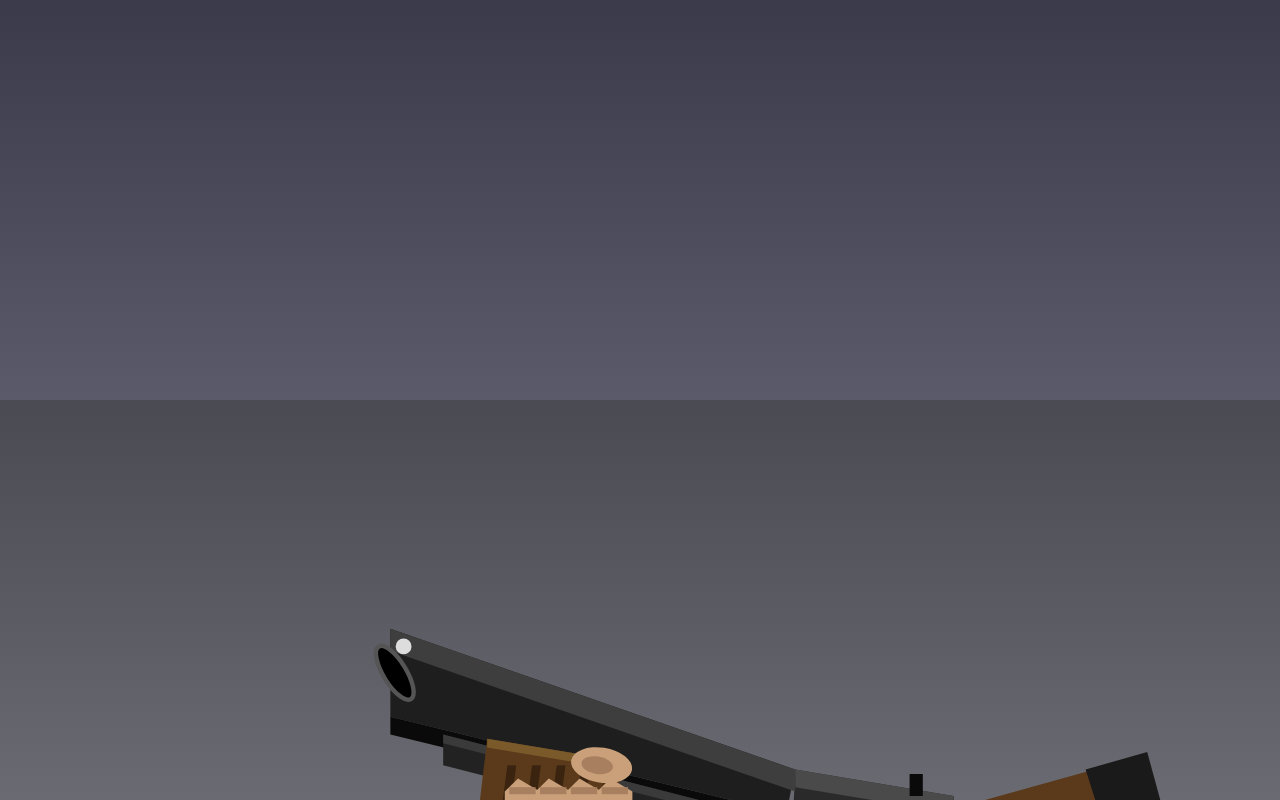
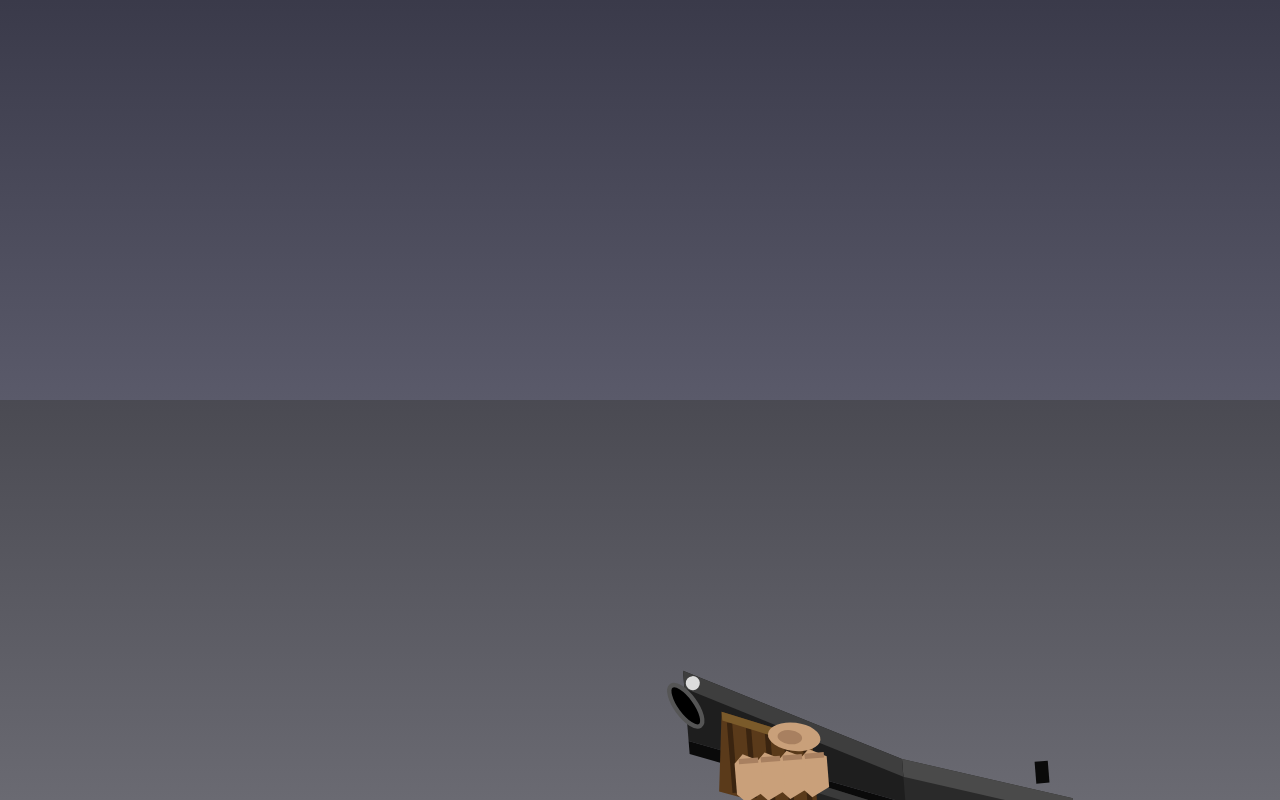
Before and after one commit to djsvp68r87-bot/game, a plain HTML site: page shotgun.html in a window 1280 px wide. Drawn offline with Linux system fonts and the light colour scheme.

Commit message:
Update shotgun.html

```diff
--- a/shotgun.html
+++ b/shotgun.html
@@ -30,7 +30,6 @@ window.addEventListener('resize', resize);
 window.addEventListener('orientationchange', function(){ setTimeout(resize, 250); });
 
 function draw(){
-  // Background - like in game
   var ceilGrad = ctx.createLinearGradient(0, 0, 0, H/2);
   ceilGrad.addColorStop(0, '#3a3a4a');
   ceilGrad.addColorStop(1, '#5a5a6a');
@@ -47,240 +46,230 @@ function draw(){
 }
 
 function drawShotgun(){
-  // ===== SHOTGUN - Remington 870 style, first person =====
+  var S = Math.min(W, H) * 0.11;
 
-  var S = Math.min(W, H) * 0.11;  // scale unit
-  // Anchor: bottom-right, gun sits in lower right area
-  var cx = W * 0.58;
-  var cy = H * 1.05;
+  // ===== Anchor: bottom-right corner =====
+  var cx = W * 0.72;
+  var cy = H * 0.98;
 
   ctx.save();
   ctx.translate(cx, cy);
 
-  // ===== ARM (forearm) coming from bottom-right =====
+  // Angle: barrel points forward into screen (up-left), so rotate slightly
+  ctx.rotate(-0.08);
+
+  // ===== FOREARM (coming from bottom-right) =====
   ctx.fillStyle = '#2d4a24';
   ctx.beginPath();
-  ctx.moveTo(S*1.8, S*0.3);
-  ctx.lineTo(S*5.5, S*0.8);
-  ctx.lineTo(S*5.5, S*6.0);
-  ctx.lineTo(S*1.2, S*4.5);
+  ctx.moveTo(S*1.4, S*0.8);
+  ctx.lineTo(S*4.0, S*1.3);
+  ctx.lineTo(S*4.0, S*5.0);
+  ctx.lineTo(S*0.8, S*4.0);
   ctx.closePath();
   ctx.fill();
-  // Sleeve camo stripes
+  // Camo stripes
   ctx.fillStyle = '#1f3518';
   ctx.beginPath();
-  ctx.moveTo(S*2.2, S*1.4);
-  ctx.lineTo(S*5.0, S*1.9);
-  ctx.lineTo(S*5.0, S*2.4);
-  ctx.lineTo(S*2.0, S*1.9);
-  ctx.closePath();
-  ctx.fill();
-  ctx.beginPath();
-  ctx.moveTo(S*2.5, S*2.8);
-  ctx.lineTo(S*5.0, S*3.2);
-  ctx.lineTo(S*5.0, S*3.7);
-  ctx.lineTo(S*2.3, S*3.3);
+  ctx.moveTo(S*1.8, S*1.8);
+  ctx.lineTo(S*3.6, S*2.2);
+  ctx.lineTo(S*3.6, S*2.7);
+  ctx.lineTo(S*1.6, S*2.3);
   ctx.closePath();
   ctx.fill();
 
-  // ===== STOCK (right side, behind) =====
-  ctx.fillStyle = '#5a3a1a';  // wood
+  // ===== STOCK (wooden, behind receiver, goes right) =====
+  ctx.fillStyle = '#5a3a1a';
   ctx.beginPath();
-  ctx.moveTo(S*2.2, -S*0.3);
-  ctx.lineTo(S*4.0, -S*0.8);
-  ctx.lineTo(S*4.6, S*1.4);
-  ctx.lineTo(S*2.8, S*1.9);
+  ctx.moveTo(S*1.6, S*0.3);
+  ctx.lineTo(S*3.4, S*0.7);
+  ctx.lineTo(S*3.7, S*2.4);
+  ctx.lineTo(S*1.7, S*2.1);
   ctx.closePath();
   ctx.fill();
-  // Wood grain darker
+  // Wood grain
   ctx.fillStyle = '#3a2410';
   ctx.beginPath();
-  ctx.moveTo(S*2.6, S*0.1);
-  ctx.lineTo(S*4.1, -S*0.4);
-  ctx.lineTo(S*4.3, S*0.5);
-  ctx.lineTo(S*2.8, S*1.0);
+  ctx.moveTo(S*1.9, S*0.9);
+  ctx.lineTo(S*3.5, S*1.2);
+  ctx.lineTo(S*3.6, S*1.7);
+  ctx.lineTo(S*1.9, S*1.5);
   ctx.closePath();
   ctx.fill();
-  // Butt plate (black rubber)
+  // Butt plate
   ctx.fillStyle = '#1a1a1a';
   ctx.beginPath();
-  ctx.moveTo(S*3.9, -S*0.8);
-  ctx.lineTo(S*4.6, -S*1.0);
-  ctx.lineTo(S*5.2, S*1.2);
-  ctx.lineTo(S*4.6, S*1.4);
+  ctx.moveTo(S*3.4, S*0.7);
+  ctx.lineTo(S*4.1, S*0.9);
+  ctx.lineTo(S*4.4, S*2.6);
+  ctx.lineTo(S*3.7, S*2.4);
   ctx.closePath();
   ctx.fill();
 
   // ===== RECEIVER (main body) =====
   ctx.fillStyle = '#2a2a2a';
   ctx.beginPath();
-  ctx.moveTo(S*0.6, -S*0.8);
-  ctx.lineTo(S*2.4, -S*0.5);
-  ctx.lineTo(S*2.6, S*1.8);
-  ctx.lineTo(S*0.5, S*1.4);
+  ctx.moveTo(-S*0.2, -S*0.3);
+  ctx.lineTo(S*1.7, S*0.3);
+  ctx.lineTo(S*1.7, S*2.3);
+  ctx.lineTo(-S*0.3, S*1.6);
   ctx.closePath();
   ctx.fill();
-  // Receiver top highlight
+  // Top highlight
   ctx.fillStyle = '#4a4a4a';
   ctx.beginPath();
-  ctx.moveTo(S*0.6, -S*0.8);
-  ctx.lineTo(S*2.4, -S*0.5);
-  ctx.lineTo(S*2.4, -S*0.3);
-  ctx.lineTo(S*0.6, -S*0.6);
+  ctx.moveTo(-S*0.2, -S*0.3);
+  ctx.lineTo(S*1.7, S*0.3);
+  ctx.lineTo(S*1.7, S*0.5);
+  ctx.lineTo(-S*0.2, -S*0.1);
   ctx.closePath();
   ctx.fill();
-  // Ejection port (dark hole)
+  // Ejection port
   ctx.fillStyle = '#050505';
-  ctx.fillRect(S*1.4, -S*0.15, S*0.5, S*0.3);
-  // Slide-action bar detail
+  ctx.fillRect(S*0.8, S*0.35, S*0.55, S*0.35);
+  // Slide-action bar
   ctx.fillStyle = '#0a0a0a';
-  ctx.fillRect(S*0.7, S*0.4, S*1.7, S*0.15);
+  ctx.fillRect(-S*0.1, S*1.0, S*1.8, S*0.18);
 
   // ===== TRIGGER GUARD =====
   ctx.strokeStyle = '#1a1a1a';
   ctx.lineWidth = S*0.12;
   ctx.beginPath();
-  ctx.moveTo(S*0.85, S*1.4);
-  ctx.quadraticCurveTo(S*0.6, S*2.1, S*1.4, S*2.0);
+  ctx.moveTo(S*0.15, S*1.8);
+  ctx.quadraticCurveTo(-S*0.1, S*2.5, S*0.6, S*2.5);
   ctx.stroke();
   // Trigger
   ctx.fillStyle = '#0a0a0a';
   ctx.beginPath();
-  ctx.moveTo(S*0.95, S*1.5);
-  ctx.quadraticCurveTo(S*0.9, S*1.9, S*1.1, S*1.95);
-  ctx.lineTo(S*1.2, S*1.9);
-  ctx.quadraticCurveTo(S*1.05, S*1.7, S*1.1, S*1.5);
+  ctx.moveTo(S*0.2, S*1.85);
+  ctx.quadraticCurveTo(S*0.15, S*2.25, S*0.4, S*2.3);
+  ctx.lineTo(S*0.5, S*2.25);
+  ctx.quadraticCurveTo(S*0.3, S*2.05, S*0.35, S*1.85);
   ctx.closePath();
   ctx.fill();
 
-  // ===== BARREL (extends forward-up-left) =====
-  // Main barrel body
+  // ===== BARREL (extends forward into screen, up-left) =====
   ctx.fillStyle = '#1e1e1e';
   ctx.beginPath();
-  ctx.moveTo(S*0.6, -S*0.8);
-  ctx.lineTo(-S*4.0, -S*2.4);
-  ctx.lineTo(-S*4.0, -S*1.4);
-  ctx.lineTo(S*0.5, -S*0.3);
+  ctx.moveTo(-S*0.2, -S*0.3);
+  ctx.lineTo(-S*2.6, -S*1.5);
+  ctx.lineTo(-S*2.6, -S*0.7);
+  ctx.lineTo(-S*0.2, S*0.2);
   ctx.closePath();
   ctx.fill();
-  // Barrel top highlight (metal shine)
+  // Top highlight
   ctx.fillStyle = '#3e3e3e';
   ctx.beginPath();
-  ctx.moveTo(S*0.6, -S*0.8);
-  ctx.lineTo(-S*4.0, -S*2.4);
-  ctx.lineTo(-S*4.0, -S*2.15);
-  ctx.lineTo(S*0.6, -S*0.55);
+  ctx.moveTo(-S*0.2, -S*0.3);
+  ctx.lineTo(-S*2.6, -S*1.5);
+  ctx.lineTo(-S*2.6, -S*1.3);
+  ctx.lineTo(-S*0.2, -S*0.1);
   ctx.closePath();
   ctx.fill();
-  // Barrel bottom shadow
+  // Bottom shadow
   ctx.fillStyle = '#0a0a0a';
   ctx.beginPath();
-  ctx.moveTo(S*0.5, -S*0.3);
-  ctx.lineTo(-S*4.0, -S*1.4);
-  ctx.lineTo(-S*4.0, -S*1.2);
-  ctx.lineTo(S*0.5, -S*0.1);
+  ctx.moveTo(-S*0.2, S*0.2);
+  ctx.lineTo(-S*2.6, -S*0.7);
+  ctx.lineTo(-S*2.6, -S*0.55);
+  ctx.lineTo(-S*0.2, S*0.35);
   ctx.closePath();
   ctx.fill();
 
-  // ===== TUBE MAGAZINE (under barrel) =====
+  // ===== TUBE MAGAZINE =====
   ctx.fillStyle = '#222';
   ctx.beginPath();
-  ctx.moveTo(S*0.5, -S*0.2);
-  ctx.lineTo(-S*3.4, -S*1.2);
-  ctx.lineTo(-S*3.4, -S*0.85);
-  ctx.lineTo(S*0.5, S*0.15);
+  ctx.moveTo(-S*0.2, S*0.3);
+  ctx.lineTo(-S*2.2, -S*0.5);
+  ctx.lineTo(-S*2.2, -S*0.2);
+  ctx.lineTo(-S*0.2, S*0.6);
   ctx.closePath();
   ctx.fill();
-  // Tube highlight
   ctx.fillStyle = '#3a3a3a';
   ctx.beginPath();
-  ctx.moveTo(S*0.5, -S*0.2);
-  ctx.lineTo(-S*3.4, -S*1.2);
-  ctx.lineTo(-S*3.4, -S*1.1);
-  ctx.lineTo(S*0.5, -S*0.1);
+  ctx.moveTo(-S*0.2, S*0.3);
+  ctx.lineTo(-S*2.2, -S*0.5);
+  ctx.lineTo(-S*2.2, -S*0.4);
+  ctx.lineTo(-S*0.2, S*0.4);
   ctx.closePath();
   ctx.fill();
 
-  // ===== PUMP / FOREND (wooden pump grip under barrel) =====
+  // ===== PUMP / FOREND (wooden, in middle-left) =====
   ctx.fillStyle = '#5a3a1a';
   ctx.beginPath();
-  ctx.moveTo(-S*1.4, -S*0.9);
-  ctx.lineTo(-S*2.9, -S*1.15);
-  ctx.lineTo(-S*3.0, -S*0.3);
-  ctx.lineTo(-S*1.4, -S*0.05);
+  ctx.moveTo(-S*1.2, -S*0.6);
+  ctx.lineTo(-S*2.2, -S*1.0);
+  ctx.lineTo(-S*2.3, -S*0.1);
+  ctx.lineTo(-S*1.2, S*0.3);
   ctx.closePath();
   ctx.fill();
-  // Pump grooves (wood texture)
+  // Pump ridges
   ctx.fillStyle = '#3a2410';
   for (var g = 0; g < 5; g++){
+    var gx = -S*1.25 - g*S*0.21;
     ctx.beginPath();
-    ctx.moveTo(-S*1.55 - g*S*0.28, -S*0.85);
-    ctx.lineTo(-S*1.65 - g*S*0.28, -S*0.1);
-    ctx.lineTo(-S*1.55 - g*S*0.28, -S*0.1);
-    ctx.lineTo(-S*1.45 - g*S*0.28, -S*0.85);
+    ctx.moveTo(gx, -S*0.55 - g*S*0.08);
+    ctx.lineTo(gx - S*0.06, -S*0.55 - g*S*0.08);
+    ctx.lineTo(gx - S*0.06, S*0.25 - g*S*0.08);
+    ctx.lineTo(gx, S*0.25 - g*S*0.08);
     ctx.closePath();
     ctx.fill();
   }
-  // Pump front highlight
+  // Pump front edge highlight
   ctx.fillStyle = '#7a5a2a';
   ctx.beginPath();
-  ctx.moveTo(-S*1.4, -S*0.9);
-  ctx.lineTo(-S*2.9, -S*1.15);
-  ctx.lineTo(-S*2.9, -S*1.05);
-  ctx.lineTo(-S*1.4, -S*0.8);
+  ctx.moveTo(-S*1.2, -S*0.6);
+  ctx.lineTo(-S*2.2, -S*1.0);
+  ctx.lineTo(-S*2.2, -S*0.9);
+  ctx.lineTo(-S*1.2, -S*0.5);
   ctx.closePath();
   ctx.fill();
 
   // ===== HAND on pump =====
-  // Fingers wrapped around pump
   ctx.fillStyle = '#c9a07a';
   for (var f = 0; f < 4; f++){
-    var fx = -S*1.5 - f*S*0.35;
-    var fy = -S*0.7;
+    var fx = -S*1.25 - f*S*0.25;
+    var fy = -S*0.5;
     ctx.beginPath();
     ctx.moveTo(fx, fy);
-    ctx.lineTo(fx - S*0.15, fy + S*0.15);
-    ctx.lineTo(fx - S*0.15, fy + S*0.55);
-    ctx.lineTo(fx, fy + S*0.7);
-    ctx.lineTo(fx + S*0.25, fy + S*0.55);
-    ctx.lineTo(fx + S*0.25, fy + S*0.15);
+    ctx.lineTo(fx - S*0.1, fy + S*0.1);
+    ctx.lineTo(fx - S*0.1, fy + S*0.45);
+    ctx.lineTo(fx, fy + S*0.55);
+    ctx.lineTo(fx + S*0.2, fy + S*0.45);
+    ctx.lineTo(fx + S*0.2, fy + S*0.1);
     ctx.closePath();
     ctx.fill();
-    // Knuckle shadow
     ctx.fillStyle = '#a88060';
-    ctx.fillRect(fx - S*0.1, fy + S*0.1, S*0.3, S*0.08);
+    ctx.fillRect(fx - S*0.05, fy + S*0.05, S*0.22, S*0.06);
     ctx.fillStyle = '#c9a07a';
   }
   // Thumb on top of pump
-  ctx.fillStyle = '#c9a07a';
   ctx.beginPath();
-  ctx.ellipse(-S*1.6, -S*0.85, S*0.35, S*0.2, 0.15, 0, Math.PI*2);
+  ctx.ellipse(-S*1.4, -S*0.65, S*0.3, S*0.16, 0.2, 0, Math.PI*2);
   ctx.fill();
-  // Thumb shadow
   ctx.fillStyle = '#a88060';
   ctx.beginPath();
-  ctx.ellipse(-S*1.65, -S*0.85, S*0.18, S*0.1, 0.15, 0, Math.PI*2);
+  ctx.ellipse(-S*1.45, -S*0.65, S*0.14, S*0.08, 0.2, 0, Math.PI*2);
   ctx.fill();
 
-  // ===== REAR SIGHT (on receiver top) =====
+  // ===== REAR SIGHT =====
   ctx.fillStyle = '#0a0a0a';
-  ctx.fillRect(S*1.9, -S*0.75, S*0.15, S*0.25);
+  ctx.fillRect(S*1.3, -S*0.15, S*0.15, S*0.25);
 
-  // ===== FRONT BEAD SIGHT (on barrel end) =====
+  // ===== FRONT BEAD =====
   ctx.fillStyle = '#ddd';
   ctx.beginPath();
-  ctx.arc(-S*3.85, -S*2.2, S*0.09, 0, Math.PI*2);
+  ctx.arc(-S*2.5, -S*1.35, S*0.08, 0, Math.PI*2);
   ctx.fill();
 
-  // ===== MUZZLE (open hole) =====
+  // ===== MUZZLE =====
   ctx.fillStyle = '#000';
   ctx.beginPath();
-  ctx.ellipse(-S*3.95, -S*1.9, S*0.13, S*0.35, -0.55, 0, Math.PI*2);
+  ctx.ellipse(-S*2.6, -S*1.1, S*0.11, S*0.28, -0.55, 0, Math.PI*2);
   ctx.fill();
   ctx.strokeStyle = '#555';
   ctx.lineWidth = S*0.05;
   ctx.beginPath();
-  ctx.ellipse(-S*3.95, -S*1.9, S*0.13, S*0.35, -0.55, 0, Math.PI*2);
+  ctx.ellipse(-S*2.6, -S*1.1, S*0.11, S*0.28, -0.55, 0, Math.PI*2);
   ctx.stroke();
 
   ctx.restore();
```
